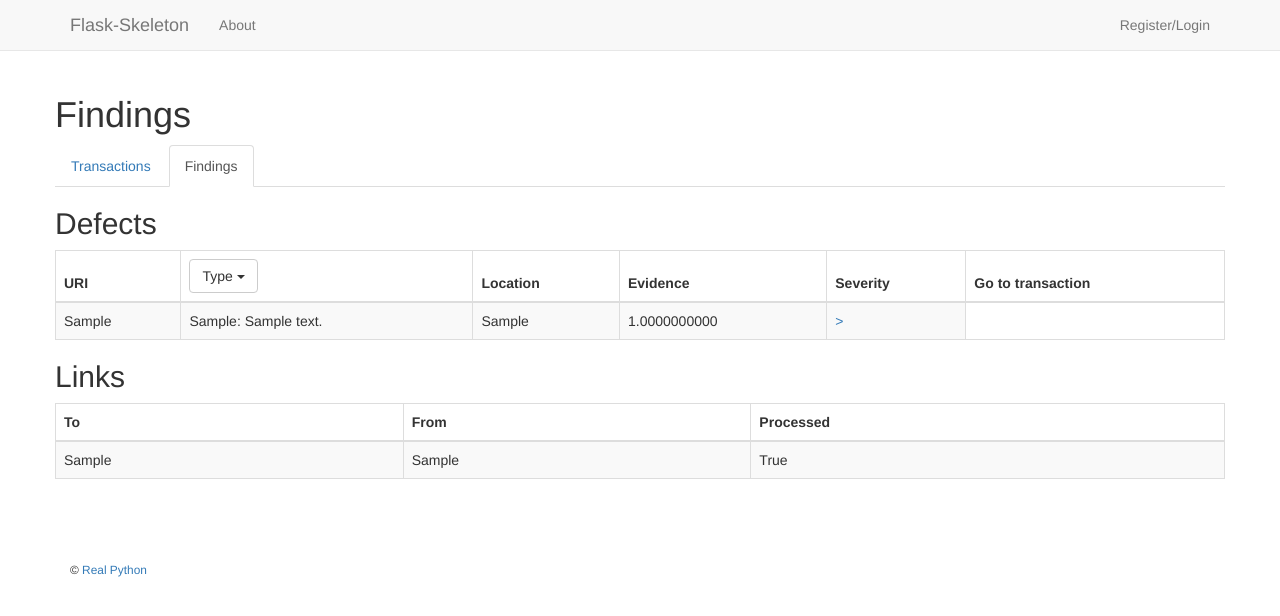
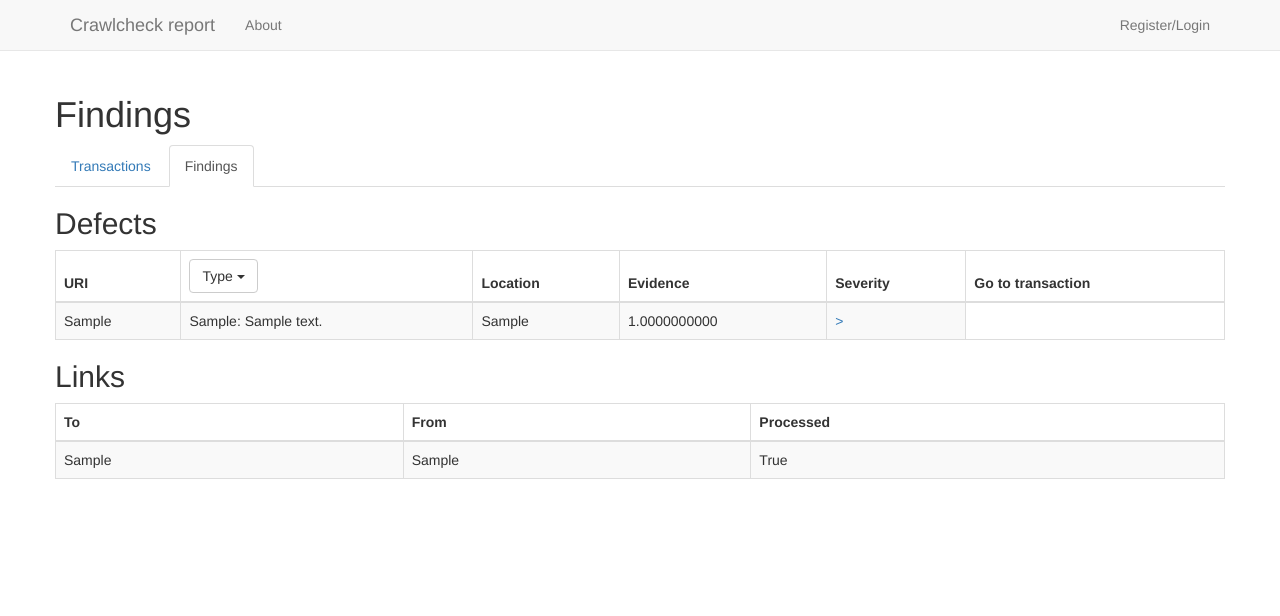
Before and after one commit to eghuro/crawlcheck-report, a Flask app: page /finding in a window 1280 px wide. Shown: the top 616 px of the page. Run offline with Flask 2, Linux system fonts and the light colour scheme; tables that the repository leaves empty hold one stand-in row (values such as "Sample post"); some libraries are stand-ins or nearby versions; some web fonts are replaced.

Commit message:
Tweak template

```diff
--- a/project/client/templates/footer.html
+++ b/project/client/templates/footer.html
@@ -1,7 +1,6 @@
 <footer>
   <div class="container">
     <small>
-      <span>© <a href="mailto:michael@realpython.com">Real Python</a></span>
     </small>
   </div>
 </footer>
--- a/project/client/templates/header.html
+++ b/project/client/templates/header.html
@@ -10,7 +10,7 @@
           <span class="icon-bar"></span>
           <span class="icon-bar"></span>
         </button>
-          <a class="navbar-brand" href="{{ url_for('main.home') }}">Flask-Skeleton</a>
+          <a class="navbar-brand" href="{{ url_for('main.home') }}">Crawlcheck report</a>
       </div>
       <!-- Collect the nav links, forms, and other content for toggling -->
       <div class="collapse navbar-collapse" id="bs-example-navbar-collapse-1">
```
